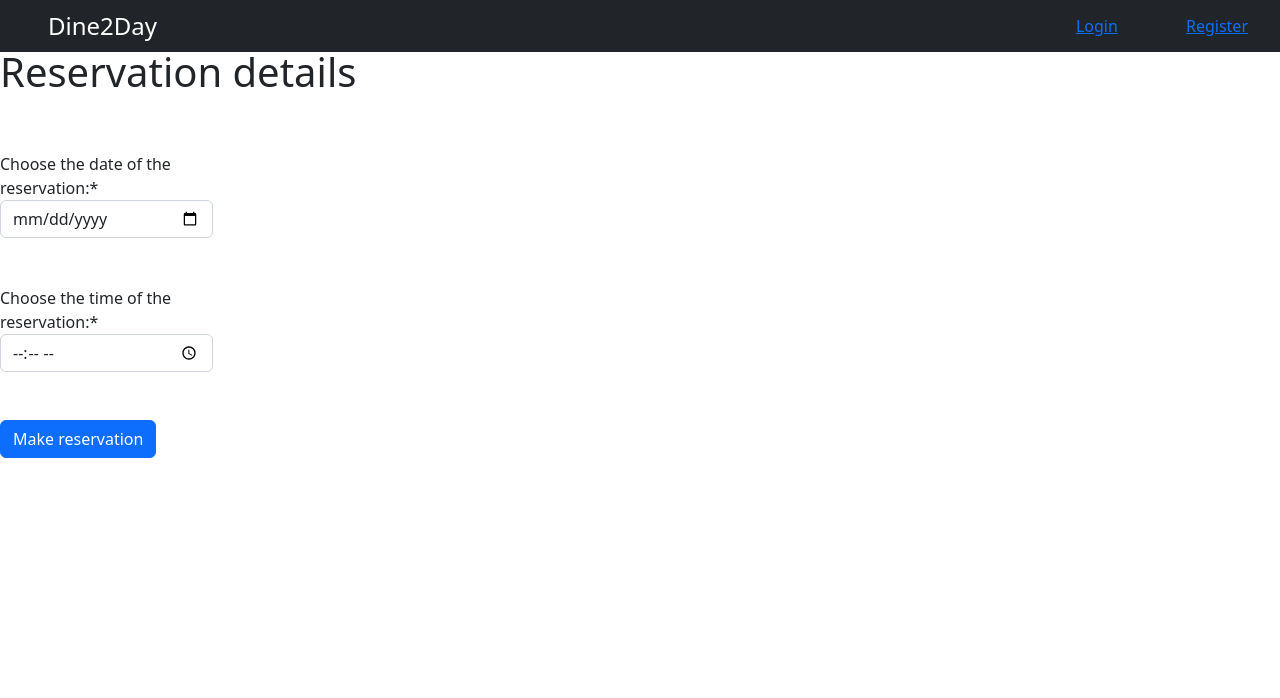
After one commit to alexonati/booking, a Django app: page /reservation/ in a window 1280 px wide. The commit adds this page. Shown: the top 698 px of the page. Run offline with Django 4.2, Linux system fonts and the light colour scheme; some libraries are stand-ins or nearby versions.

Commit message:
added a form for making a booking & date & time fields for it

```diff
--- a/booking_website/forms.py
+++ b/booking_website/forms.py
@@ -1,11 +1,12 @@
 from crispy_forms.helper import FormHelper
+from crispy_forms.layout import Layout, Submit, Row, Column
 from crispy_forms.layout import Submit
 from django import forms
 from django.contrib.auth import get_user_model
 from django.contrib.auth.password_validation import validate_password, password_validators_help_text_html
 from django.urls import reverse_lazy
 
-from booking_website.models import Profile
+from booking_website.models import Profile, Booking
 
 AuthUser = get_user_model()
 
@@ -13,7 +14,7 @@ AuthUser = get_user_model()
 class RegisterForm(forms.ModelForm):
     class Meta:
         model = AuthUser
-        fields = ['first_name', 'last_name', 'email', 'is_staff']
+        fields = ['first_name', 'last_name', 'email', 'is_staff', ]
         help_texts = {
             'is_staff': 'Only check this if you are a restaurant business owner.',
         }
@@ -77,3 +78,37 @@ class ProfileAvatarForm(forms.ModelForm):
         labels = {
             'avatar': 'Choose Profile Picture:'
         }
+
+
+class MakeBookingForm(forms.ModelForm):
+    helper = FormHelper()
+    helper.layout = Layout(
+            Row(css_class='form-control-lg'),
+            Row(
+                Column('date', css_class='form-group col-md-2 mb-0'),
+                Column(),
+                Column(),
+                css_class='form-row'
+            ),
+            Row(css_class='form-control-lg'),
+            Row(
+                Column('time', css_class='form-group col-md-2 mb-0'),
+                Column(),
+                Column(),
+                css_class='form-row'
+            ),
+            Row(css_class='form-control-lg'),
+            Submit('submit', 'Make reservation')
+        )
+
+    class Meta:
+        model = Booking
+        fields = ['date', 'time']
+        widgets = {
+            'date': forms.DateInput(attrs={'type': 'date'}),
+            'time': forms.TimeInput(attrs={'type': 'time'}, format='%H:%M')
+        }
+        labels = {
+            'date': 'Choose the date of the reservation:',
+            'time': 'Choose the time of the reservation:'
+        }
--- a/booking_website/models.py
+++ b/booking_website/models.py
@@ -9,7 +9,8 @@ from django.utils.translation import gettext_lazy as _
 # Create your models here.
 class Booking(models.Model):
     user = models.ForeignKey(settings.AUTH_USER_MODEL, on_delete=models.CASCADE)
-    time = models.DateTimeField()
+    date = models.DateField(default=None, blank=False, null=False)
+    time = models.TimeField(default=None, blank=False, null=False)
     restaurant = models.ForeignKey("Restaurant", on_delete=models.SET_NULL,
                                    null=True,
                                    default=None,
@@ -75,7 +76,8 @@ class Table(models.Model):
                                    default=None,
                                    blank=True,
                                    related_name='tables')
-    seats_number = models.IntegerField()
+    seats_number = models.IntegerField(null=False)
+    booked = models.BooleanField(default=False)
 
     def __str__(self):
         return f'{self.id}'
--- a/booking_website/templates/bookings.html
+++ b/booking_website/templates/bookings.html
@@ -5,7 +5,8 @@
     <table class="table table-striped table-sm">
         <thead>
         <tr>
-            <th class="col-2" scope="col">Booking time</th>
+            <th class="col-1" scope="col">Booking time</th>
+            <th class="col-1" scope="col">Booking date</th>
             <th class="col-1" scope="col">Restaurant</th>
             <th class="col-1" scope="col">Table</th>
             <th class="col-1" scope="col">Participants</th>
@@ -19,10 +20,11 @@
         <tr>
             {% for booking in bookings %}
             <td>{{booking.time}}</td>
+            <td>{{booking.date}}</td>
             <td>{{booking.restaurant}}></td>
             <td>{{booking.table}}</td>
             <td>{{booking.participants}}</td>
-            <td>{{booking.fee_level}}</td>
+            <td>{{booking.booking_fee_level}}</td>
             <td>{{booking.QR_code}}</td>
             <td>{{booking.card_no}}</td>
            <td class="rounded align-middle text-center">
--- a/booking_website/templates/login.html
+++ b/booking_website/templates/login.html
@@ -4,7 +4,11 @@
 {% block title %}Login page{% endblock %}
 
 {% block content %}
+{% for message in messages %}
+    <div class="alert alert-info">{{message}}</div>
+{% endfor %}
 <form class="p-5" action="{% url 'login' %}" method="post">
+
     {% csrf_token %}
     <div class="mb-3">
         <label class="form-label" for="exampleInputEmail1">Email address</label>
--- /dev/null
+++ b/booking_website/templates/make_reservation_page.html
@@ -0,0 +1,10 @@
+{% extends 'base.html' %}
+{% load crispy_forms_tags %}
+
+{% block title %}Reservation Details {% endblock %}
+
+{% block content %}
+    <h1>Reservation details</h1>
+        {% csrf_token %}
+        {% crispy form %}
+{% endblock %}
--- a/booking_website/templates/restaurants.html
+++ b/booking_website/templates/restaurants.html
@@ -6,7 +6,7 @@
         <thead>
         <tr>
             <th class="col-1" scope="col">Restaurant Name</th>
-            <th class="col-2 text-center" scope="col">Logo</th>
+            <th class="col-1 text-center" scope="col">Logo</th>
             <th class="col-2" scope="col">Website Link</th>
             <th class="col-2 text-center" scope="col">Table with No. Seats available</th>
             <th class="col-2 text-center" scope="col">Make reservation</th>
@@ -15,6 +15,7 @@
         <tbody>
         {% for restaurant in restaurants %}
         {% for table in restaurant.tables.all %}
+        {% if table.booked == False %}
         <tr class="rounded">
             <td class="rounded align-middle">{{restaurant.name}}</td>
             <td class="rounded align-middle text-center"><img src="{{restaurant.image_url}}"
@@ -22,9 +23,10 @@
             <td class="rounded align-middle">{{restaurant.restaurant_website_link}}</td>
             <td class="rounded align-middle text-center">{{table.seats_number}}</td>
             <td class="rounded align-middle text-center">
-                <a class="btn btn-info btn-lg active" href="{% url 'book' %}">Reserve it</a>
+                <a class="btn btn-info btn-lg active" href="{% url 'reservation' %}">Reserve it</a>
             </td>
         </tr>
+        {% endif %}
         {% endfor %}
         {% endfor %}
         </tbody>
--- a/booking_website/urls.py
+++ b/booking_website/urls.py
@@ -2,7 +2,7 @@ from django.contrib import admin
 from django.urls import path
 
 from booking_website.views import homepage, login_view, register_view, logout_view, login_or_register_view, \
-    get_all_restaurants, get_all_bookings, get_all_reviews, user_dashboard_view, make_a_booking, make_a_review, delete_a_review, edit_a_review
+    get_all_restaurants, get_all_bookings, get_all_reviews, user_dashboard_view, make_a_reservation, make_a_review, delete_a_review, edit_a_review
 
 urlpatterns = [
     path('', homepage, name='homepage'),
@@ -15,7 +15,7 @@ urlpatterns = [
     path('restaurants/', get_all_restaurants, name='restaurants'),
     path('bookings/', get_all_bookings, name='bookings'),
     path('reviews/', get_all_reviews, name='reviews'),
-    path('book/', make_a_booking, name='book'),
+    path('reservation/', make_a_reservation, name='reservation'),
     path('review/', make_a_review, name='review'),
     path('review/', delete_a_review, name='delete_review'),
     path('review/', edit_a_review, name='edit_review'),
--- a/booking_website/views.py
+++ b/booking_website/views.py
@@ -1,8 +1,9 @@
 # Create your views here.
+from django.contrib import messages
 from django.contrib.auth import authenticate, login, logout
 from django.contrib.auth.decorators import login_required
 from django.shortcuts import render, redirect, reverse, HttpResponse
-from booking_website.forms import RegisterForm, ProfileAvatarForm
+from booking_website.forms import RegisterForm, ProfileAvatarForm, MakeBookingForm
 from booking_website.models import Restaurant, Booking, BookingReview, Table
 
 
@@ -25,7 +26,8 @@ def login_view(request):
             if user.is_staff:
                 return redirect(reverse('admin:index'))
             return redirect(reverse('user_dashboard_view'))
-
+        else:
+            messages.warning(request, 'Username or password is incorrect. Please retry.')
     return render(request, 'login.html')
 
 
@@ -91,8 +93,21 @@ def get_all_reviews(request):
     })
 
 
-def make_a_booking(request):
-    return redirect(reverse('bookings'))
+def make_a_reservation(request):
+    if request.method == 'GET':
+        form = MakeBookingForm()
+    else:
+        form = MakeBookingForm(request.POST, instance=request.user.profile)
+        if form.is_valid():
+            booking = Booking()
+            booking.user = request.POST.get(request.user.profile.pk)
+            booking.date = request.POST.get('date')
+            booking.date = request.POST.get('time')
+            form.save()
+            return redirect(reverse('bookings'))
+
+    return render(request, 'make_reservation_page.html', {
+        'form': form})
 
 
 def make_a_review(request):
```
Also changed, not shown: booking_website/templates/dashboard.html (+3 -5 lines), booking_website/migrations/0003_table_is_booked.py (added), booking_website/migrations/0004_rename_is_booked_table_booked.py (added), booking_website/migrations/0005_booking_date_alter_booking_time.py (added).
